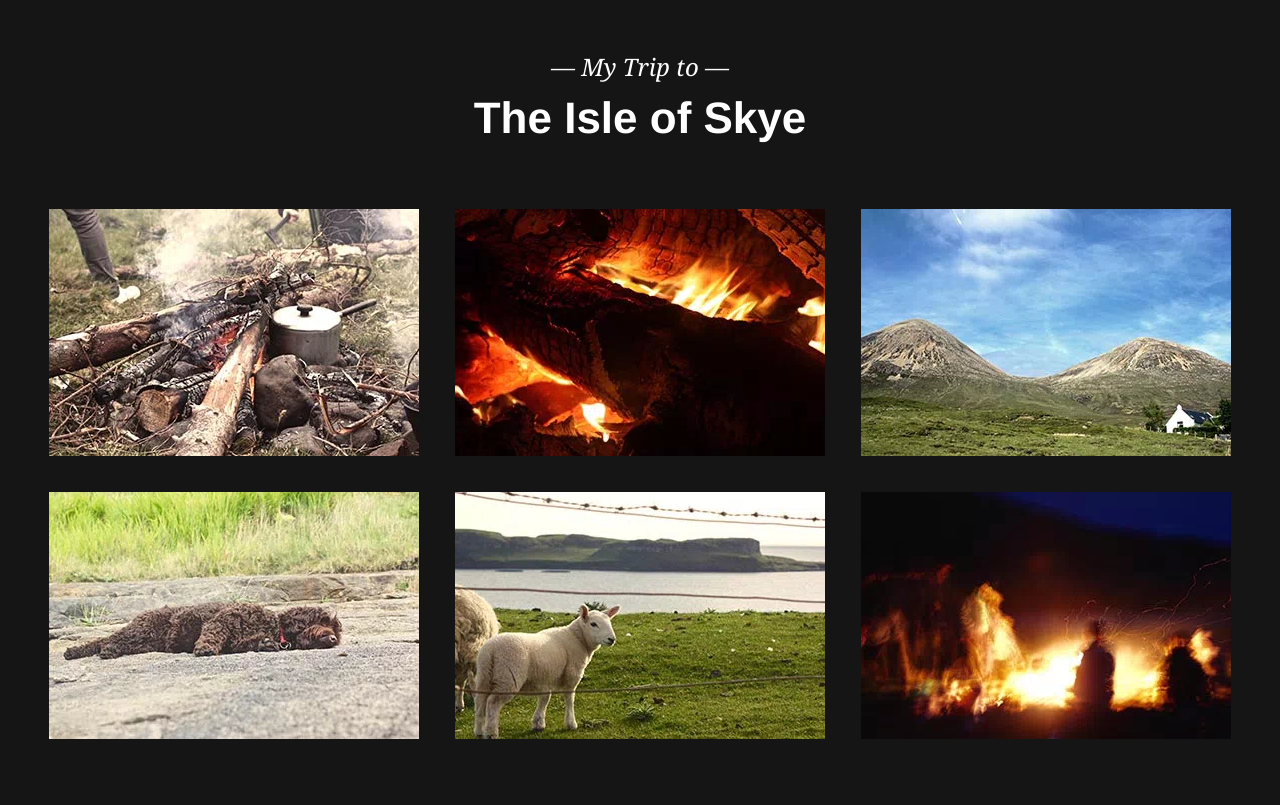
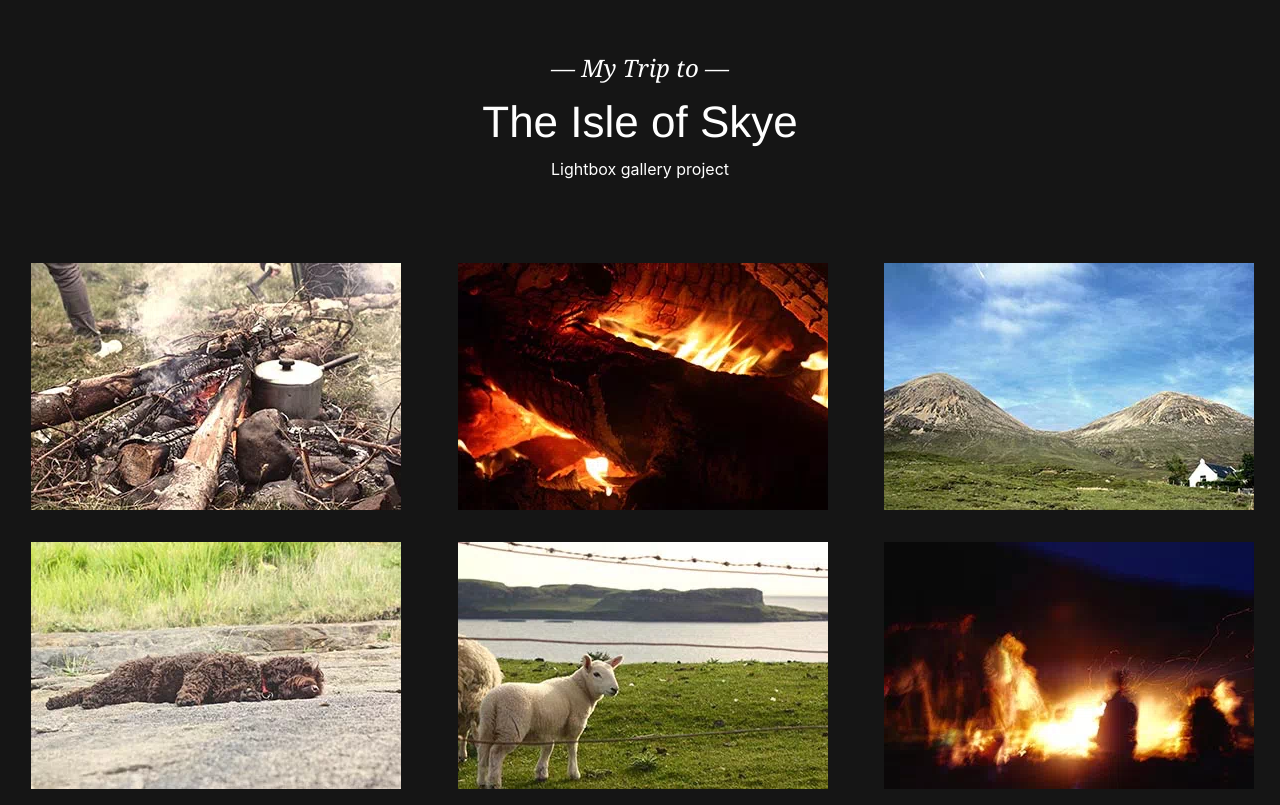
Before and after one commit to samlmcewan/jquery-light-box, a plain HTML site: page project-1/index.html in a window 1280 px wide. Drawn offline with nearby package versions, Linux system fonts and the light colour scheme.

Commit message:
Added bootstrap for repsonsive layout.
Layout needs tweaked - briefly overlapping images when screen size goes from large to mid (drag in browser to see) and left margin needs sorted so content is centred.

```diff
--- a/project-1/index.html
+++ b/project-1/index.html
@@ -1,6 +1,7 @@
 <!DOCTYPE html>
 <html lang="en">
     <head>
+        <link rel="stylesheet" href="https://stackpath.bootstrapcdn.com/bootstrap/4.3.1/css/bootstrap.min.css" integrity="sha384-ggOyR0iXCbMQv3Xipma34MD+dH/1fQ784/j6cY/iJTQUOhcWr7x9JvoRxT2MZw1T" crossorigin="anonymous">
         <meta charset="utf-8">
         <meta http-equiv="X-UA-Compatible" content="IE=edge">
         <meta name="viewport" content="width=device-width, initial-scale=1">
@@ -10,58 +11,67 @@
         <link href="lightbox2-master/dist/css/lightbox.css" rel="stylesheet">
     </head>
     <body>
-        <div class="container">
+        <div class="container-fluid">
+            <div class="row">
                 <header>
                     <span>—  My Trip to  —</span>
                     <h1>The Isle of Skye</h1>
+                    <p>Lightbox gallery project</p>
                 </header>
+            </div>
             <!-- Thumbnail Images -->
-
+            <div class="row">
+                <div class="col-lg-4 col-md-6 col-sm-12">
                     <a href="assets/images/image1.jpg" data-lightbox="collection1" data-title="Cooking">
                         <picture>
                             <source srcset="assets/thumbnails/webp/thumb1.webp" type="image/webp">
                             <img src="assets/thumbnails/thumb1.jpg" alt="Cooking"/>
                         </picture>
                     </a>
-
-
+                </div>
+                <div class="col-lg-4 col-md-6 col-sm-12">
                     <a href="assets/images/image2.jpg" data-lightbox="collection1" data-title="Fire">
                         <picture>
                             <source srcset="assets/thumbnails/webp/thumb2.webp" type="image/webp">
                             <img src="assets/thumbnails/thumb2.jpg" alt="Fire"/>
                         </picture>
                     </a>
-
-
+                </div>
+                <div class="col-lg-4 col-md-6 col-sm-12">
                     <a href="assets/images/image3.jpeg" data-lightbox="collection1" data-title="Hills">
                         <picture>
                             <source srcset="assets/thumbnails/webp/thumb3.webp" type="image/webp">
                             <img src="assets/thumbnails/thumb3.jpeg" alt="Hills"/>
                         </picture>
                     </a>
+                </div>
 
 
+                <div class="col-lg-4 col-md-6 col-sm-12">
                     <a href="assets/images/image4.jpeg" data-lightbox="collection1" data-title="Sleeping Dog">
                         <picture>
                             <source srcset="assets/thumbnails/webp/thumb4.webp" type="image/webp">
                             <img src="assets/thumbnails/thumb4.jpeg" alt="Sleeping Dog"/>
                         </picture>
                     </a>
-
+                </div>
+                <div class="col-lg-4 col-md-6 col-sm-12">
                     <a href="assets/images/image5.jpeg" data-lightbox="collection1" data-title="Lamb">
                         <picture>
                             <source srcset="assets/thumbnails/webp/thumb5.webp" type="image/webp">
                             <img src="assets/thumbnails/thumb5.jpeg" alt="Lamb"/>
                         </picture>
                     </a>
-
+                </div>
+                <div class="col-lg-4 col-md-6 col-sm-12">
                     <a href="assets/images/image6.jpeg" data-lightbox="collection1" data-title="Campfire">
                         <picture>
                             <source srcset="assets/thumbnails/webp/thumb6.webp" type="image/webp">
                             <img src="assets/thumbnails/thumb6.jpeg" alt="Campfire"/>
                         </picture>
                     </a>
-
+                </div>
+            </div>
         </div>
         <!-- JavaScript -->
         <script src="https://ajax.googleapis.com/ajax/libs/jquery/3.4.1/jquery.min.js"></script>
@@ -73,5 +83,7 @@
               'wrapAround': true
             })
         </script>
+        <script src="https://cdnjs.cloudflare.com/ajax/libs/popper.js/1.14.7/umd/popper.min.js" integrity="sha384-UO2eT0CpHqdSJQ6hJty5KVphtPhzWj9WO1clHTMGa3JDZwrnQq4sF86dIHNDz0W1" crossorigin="anonymous"></script>
+        <script src="https://stackpath.bootstrapcdn.com/bootstrap/4.3.1/js/bootstrap.min.js" integrity="sha384-JjSmVgyd0p3pXB1rRibZUAYoIIy6OrQ6VrjIEaFf/nJGzIxFDsf4x0xIM+B07jRM" crossorigin="anonymous"></script>
     </body>
 </html>
--- a/project-1/styles.css
+++ b/project-1/styles.css
@@ -1,11 +1,15 @@
-.container {
+/*.container {
     margin: auto;
     width: 1215px;
     text-align: center;
+}*/
+.container-fluid {
+    margin: auto;
+    width: 100%;
 }
 
 header {
-    margin: 50px 0;
+    margin: 50px auto;
 }
 
 span {
@@ -28,4 +32,9 @@ a {
 body {
     color: #ffffff;
     background-color: #151515;
-}
+    text-align: center;
+/*
+.middle {
+    margin-left: 8px;
+    margin-right: 8px;
+}*/
```
Lines whose indentation alone changed are shown as unchanged.
